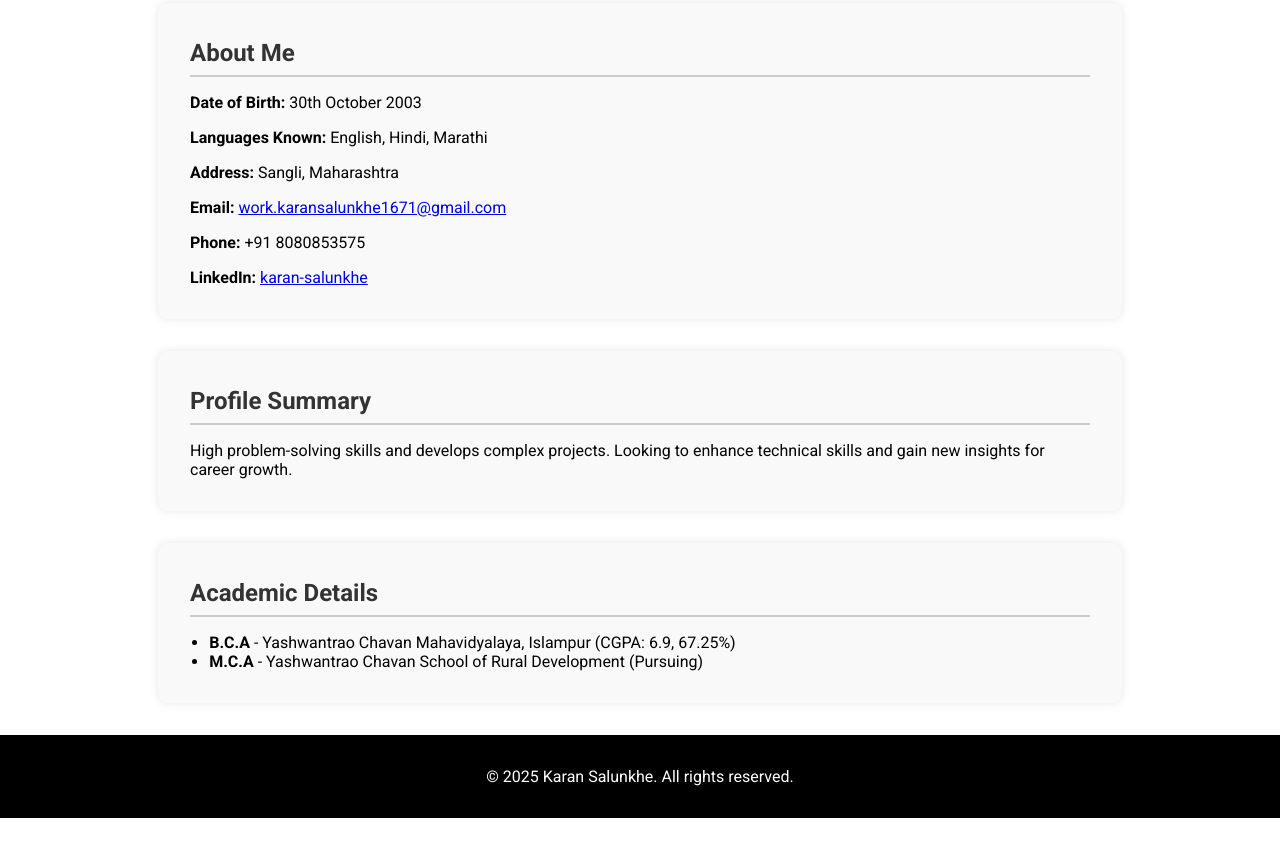
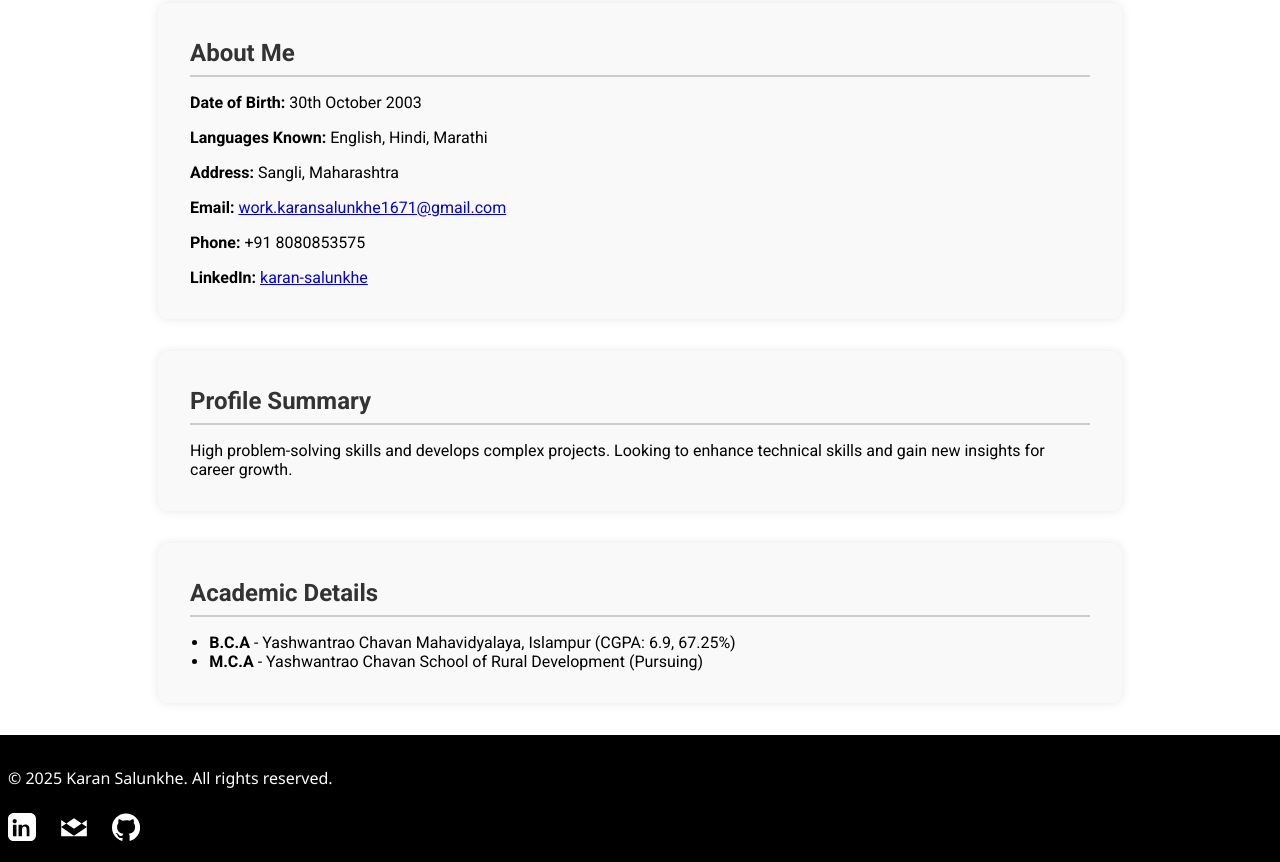
Before and after one commit to Kds-306/Karan-Portfolio, a plain HTML site: page about_me.html in a window 1280 px wide. Shown: the part 550-1412 px from the top of the page. Before the commit the page ends 1368 px from the top, so only its background shows below. Drawn offline with Linux system fonts and the light colour scheme.

Commit message:
about_me.html

```diff
--- a/about_me.html
+++ b/about_me.html
@@ -66,12 +66,32 @@
     }
 
     footer {
-      background: #000;
-      color: white;
-      text-align: center;
-      padding: 1rem;
-      margin-top: 2rem;
-    }
+            background: #000;
+            color: white;
+            text-align: left;
+            padding: 1rem 0.5rem;
+            margin-top: 1rem;
+            font-family: 'Segoe UI', Tahoma, Geneva, Verdana, sans-serif;
+            position: relative;
+        }
+       .footer-icons {
+            margin-top: 1.5rem;
+            display: flex;
+            gap: 1.5rem;
+        }
+       .footer-icons a {
+            color: white;
+            text-decoration: none;
+            transition: color 0.3s ease;
+        }
+       .footer-icons a:hover {
+            color: #0a66c2; /* LinkedIn Blue for hover */
+        }
+       .footer-icons svg {
+            width: 28px;
+            height: 28px;
+            fill: currentColor;
+        }
   </style>
 </head>
 
@@ -81,7 +101,7 @@
   </header>
 
   <nav>
-    <a href="task no.html">Home</a>
+    <a href=".html">Home</a>
     <a href="about_me.html">About Me</a>
     <a href="skills.html">Skills</a>
     <a href="projects.html">Projects</a>
@@ -112,10 +132,26 @@
   </section>
 
 
-
-  <footer>
+ <footer>
     <p>&copy; 2025 Karan Salunkhe. All rights reserved.</p>
-  </footer>
+    <div class="footer-icons">
+        <a href="https://www.linkedin.com/in/karan-salunkhe-416197347" target="_blank" aria-label="LinkedIn">
+            <svg xmlns="http://www.w3.org/2000/svg" fill="white" viewBox="0 0 24 24" width="24px" height="24px">
+                <path d="M19 0h-14c-2.76 0-5 2.24-5 5v14c0 2.76 2.24 5 5 5h14c2.76 0 5-2.24 5-5v-14c0-2.76-2.24-5-5-5zm-11.75 20h-3v-10h3v10zm-1.5-11.23c-.96 0-1.75-.79-1.75-1.77s.79-1.77 1.75-1.77 1.75.79 1.75 1.77-.79 1.77-1.75 1.77zm13.25 11.23h-3v-5.5c0-1.32-.03-3.02-1.84-3.02-1.84 0-2.12 1.43-2.12 2.91v5.61h-3v-10h2.88v1.38h.04c.4-.75 1.37-1.54 2.82-1.54 3.02 0 3.58 1.99 3.58 4.58v5.58z"/>
+            </svg>
+        </a>
+        <a href="mailto:work.karansalunkhe1671@gmail.com" aria-label="Email">
+            <svg xmlns="http://www.w3.org/2000/svg" fill="white" viewBox="0 0 24 24" width="24px" height="24px">
+                <path d="M12 13.5l-11-7.5v14h22v-14l-11 7.5zm0-9l11 7.5-11 7.5-11-7.5 11-7.5z"/>
+            </svg>
+        </a>
+        <a href="https://github.com/Kds-306" target="_blank" aria-label="GitHub">
+            <svg xmlns="http://www.w3.org/2000/svg" fill="white" viewBox="0 0 24 24" width="24px" height="24px">
+                <path d="M12 0.5c-6.62 0-12 5.38-12 12 0 5.3 3.44 9.8 8.21 11.39.6.11.82-.26.82-.58 0-.29-.01-1.04-.02-2.05-3.34.73-4.04-1.61-4.04-1.61-.55-1.4-1.35-1.78-1.35-1.78-1.1-.75.08-.74.08-.74 1.21.09 1.84 1.24 1.84 1.24 1.08 1.85 2.83 1.32 3.52 1.01.11-.79.42-1.32.76-1.62-2.66-.3-5.46-1.33-5.46-5.93 0-1.31.47-2.38 1.24-3.22-.12-.3-.54-1.52.12-3.17 0 0 1.01-.32 3.32 1.23a11.53 11.53 0 0 1 3.03-.41c1.03 0 2.07.14 3.04.41 2.3-1.56 3.3-1.23 3.3-1.23.67 1.65.25 2.87.12 3.17.77.84 1.24 1.9 1.24 3.22 0 4.6-2.8 5.62-5.49 5.92.43.37.81 1.1.81 2.22 0 1.6-.02 2.89-.02 3.28 0 .32.21.7.83.58a12.008 12.008 0 0 0 8.22-11.39c0-6.62-5.38-12-12-12z"/>
+            </svg>
+        </a>
+    </div>
+ </footer>
 </body>
 
 </html>
```
